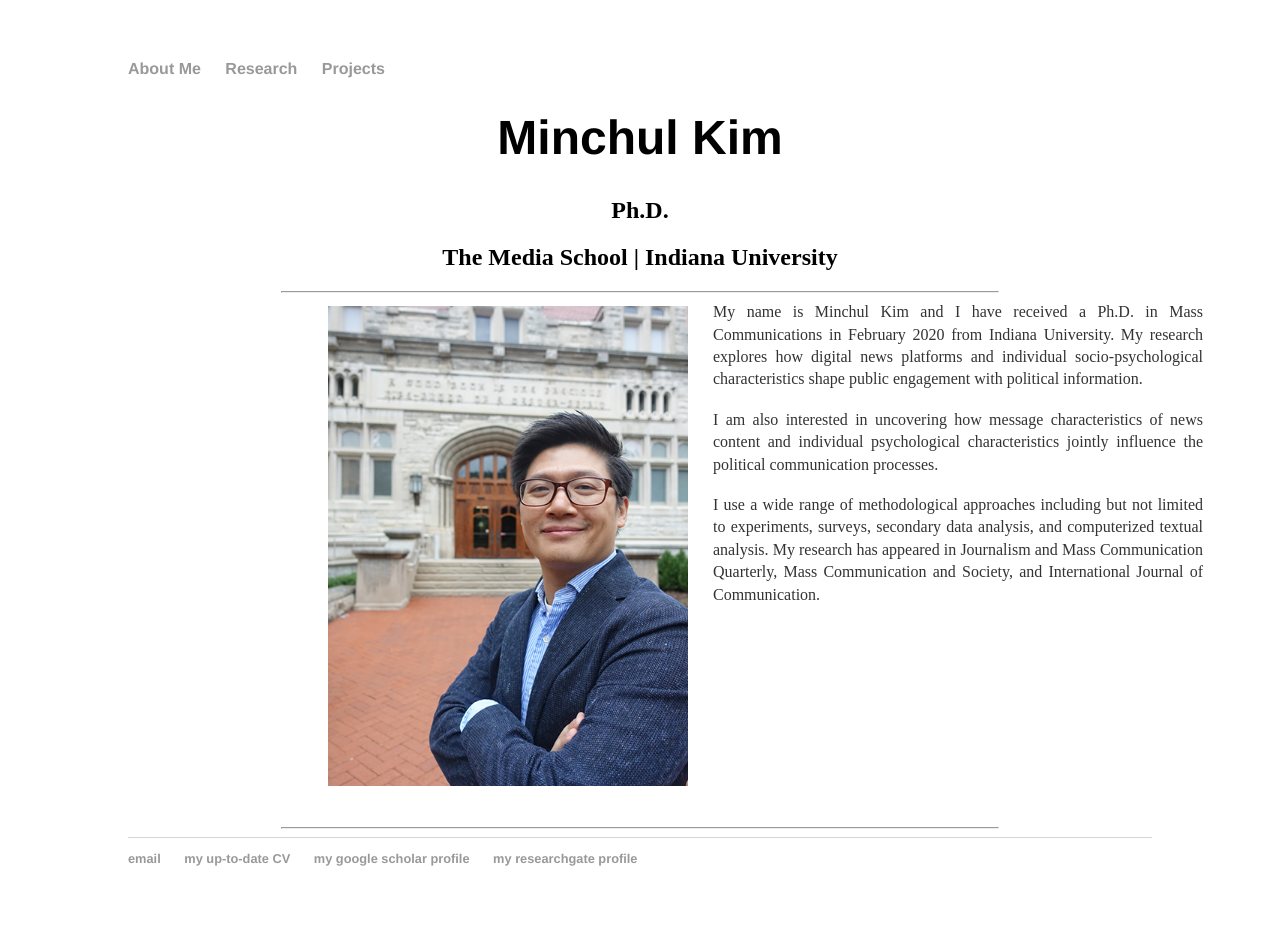
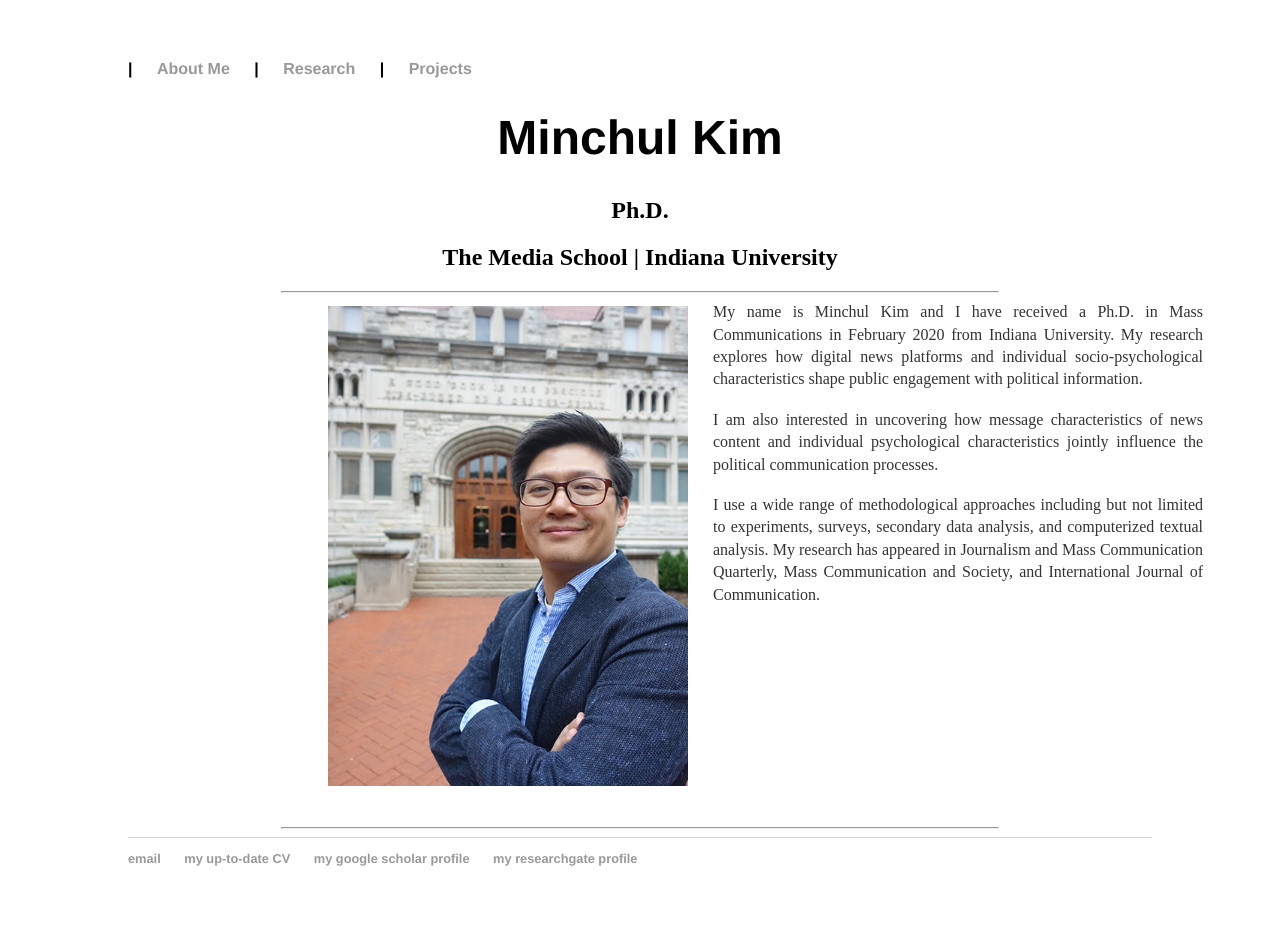
Before and after one commit to minchulkim-phd/minchulkim, a Jekyll site: the page built from index.html, in a window 1280 px wide. Built offline with Jekyll 4.4.1, drawn with Linux system fonts in a browser that asks for light colours.

Commit message:
Update default.html

```diff
--- a/_layouts/default.html
+++ b/_layouts/default.html
@@ -8,8 +8,11 @@
 		<body>
 			<nav>
 	    		<ul>
+				<li>|</li>
 				<li><a href="/">About Me</a></li>
+				<li>|</li>
 				<li><a href="/research">Research</a></li>
+				<li>|</li>
 				<li><a href="/projects">Projects</a></li>
 				</ul>
 			</nav>
```
